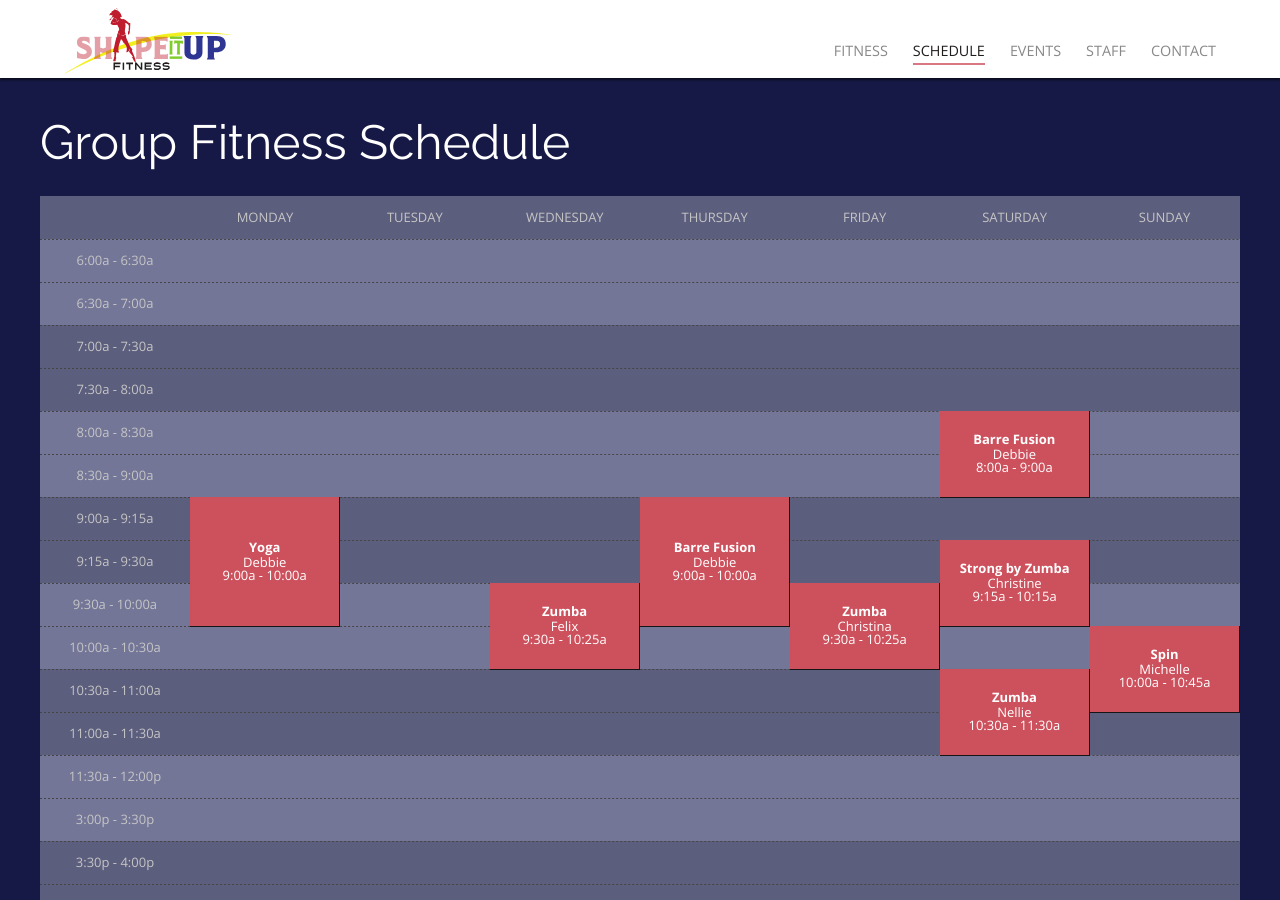
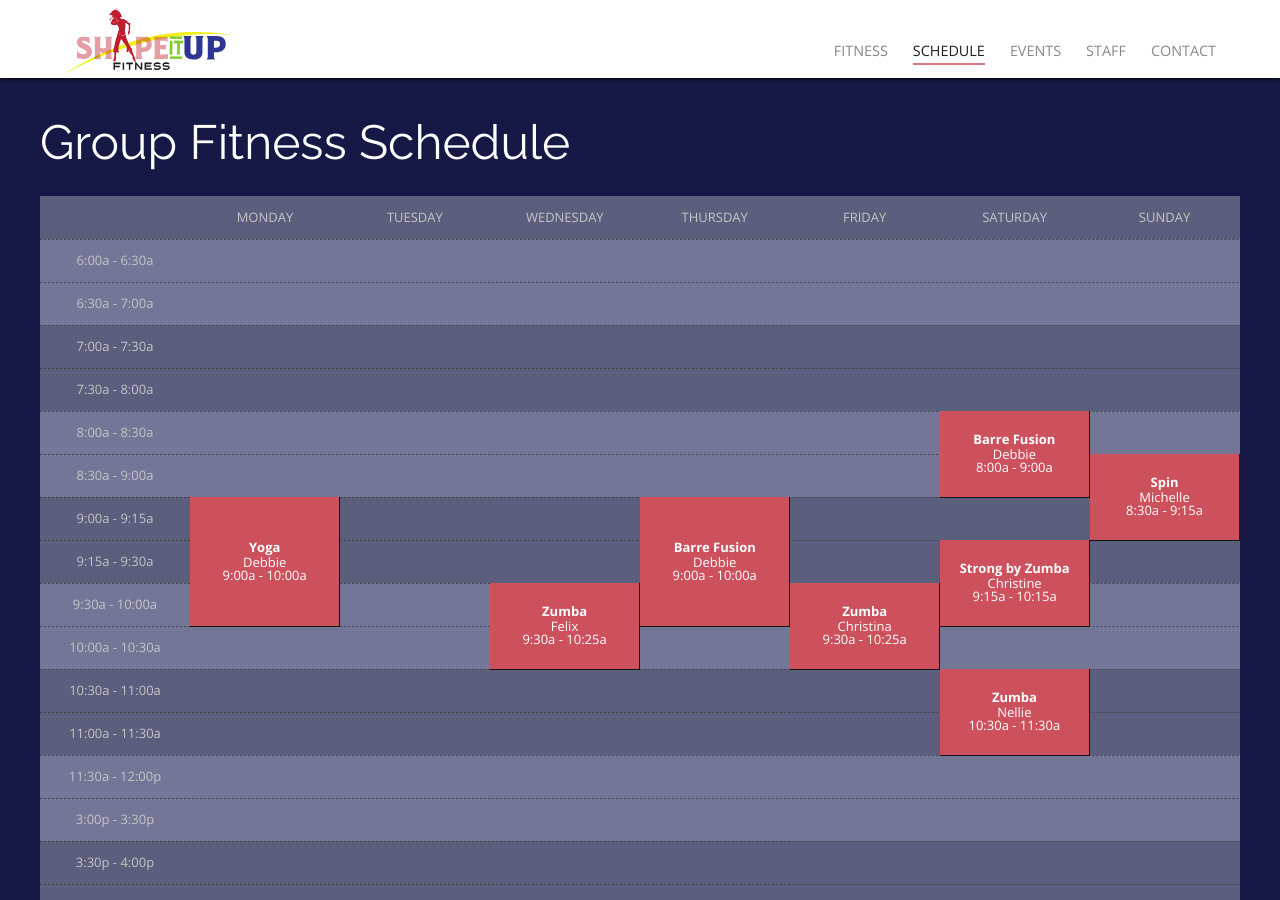
Before and after one commit to rwstone/shapeitup, a Jekyll site: the page built from schedule/index.md, in a window 1280 px wide and 900 px high. Built offline with Jekyll 4.4.1, drawn with Linux system fonts in a browser that asks for light colours; some web fonts are replaced.

Commit message:
Updated Index

```diff
--- a/schedule/index.md
+++ b/schedule/index.md
@@ -101,8 +101,8 @@ sessions:
 - class: Spin
   instructor: Michelle
   day: Sunday
-  start_time: 10:00a
-  end_time: 10:45a
+  start_time: 8:30a
+  end_time: 9:15a
   length: 2
 days:
 - Monday
```
